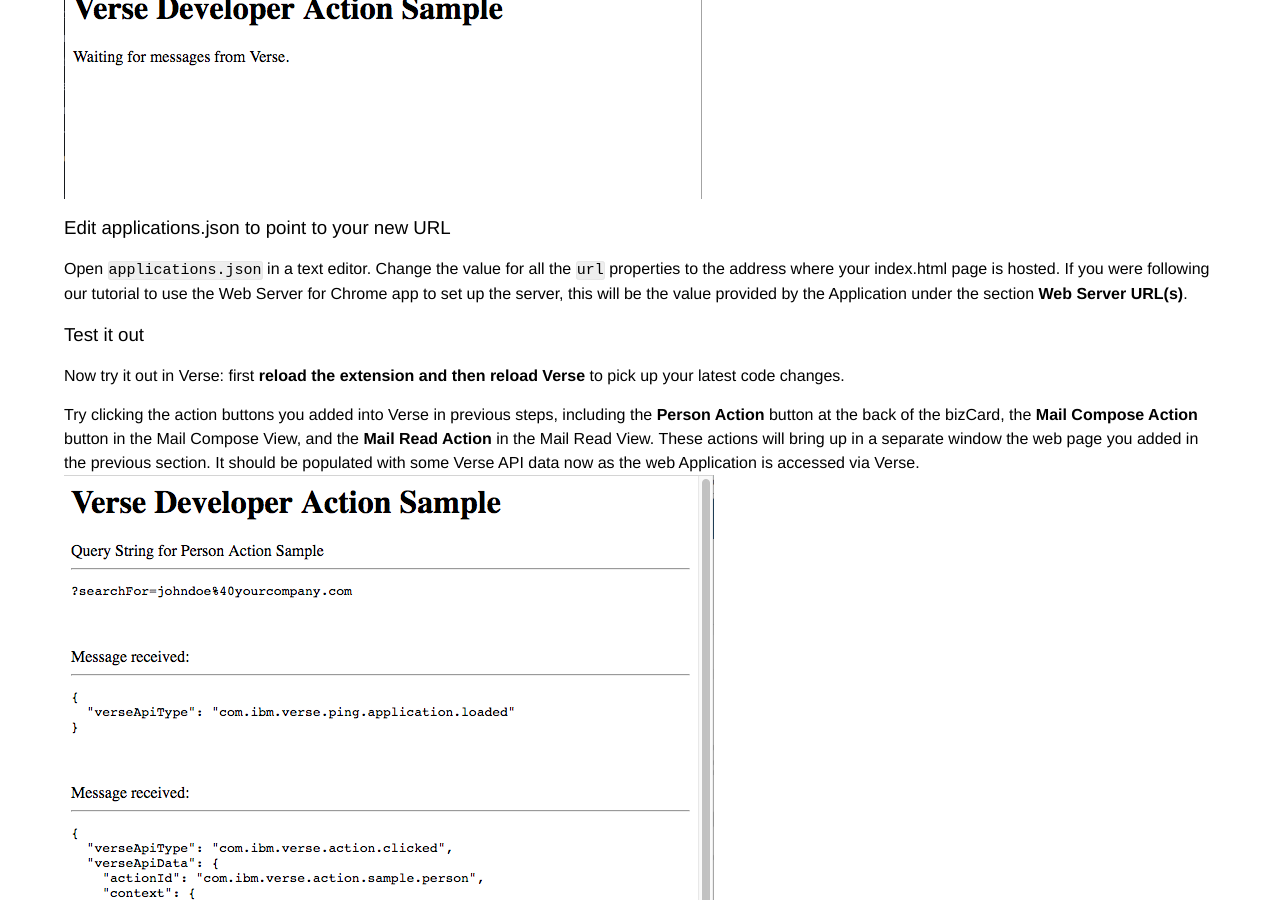
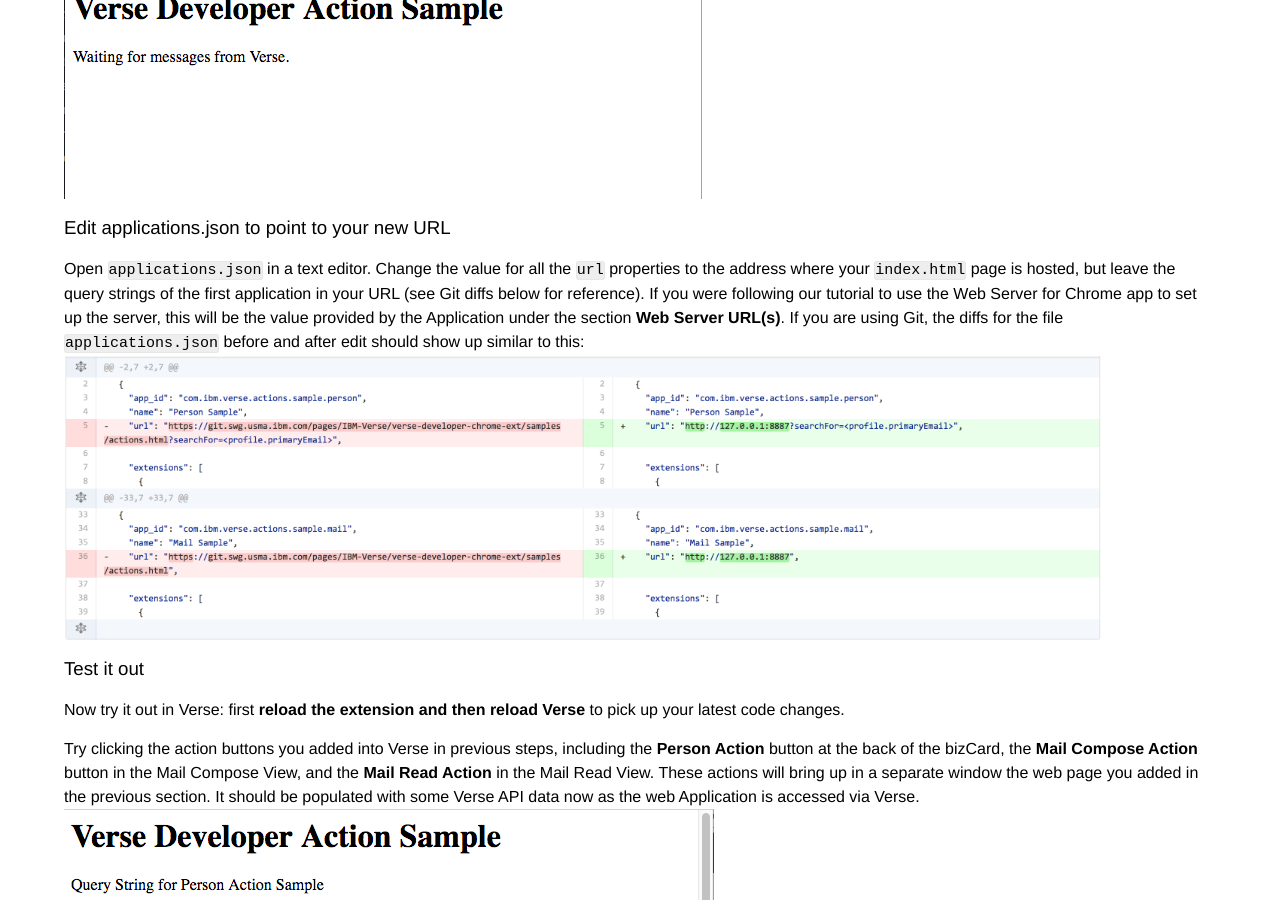
Before and after one commit to ibmverse/verse-developer, a Jekyll site: the page built from _tutorials/tutorial_verse_developer.md, in a window 1280 px wide and 900 px high, scrolled down 11536 px. Built offline with Jekyll 4.4.1, drawn with Linux system fonts in a browser that asks for light colours; some of the changed text lies outside the part shown.

Commit message:
250586: url change sample

```diff
--- a/_tutorials/tutorial_verse_developer.md
+++ b/_tutorials/tutorial_verse_developer.md
@@ -296,8 +296,8 @@
 ![sample page](img/4_sample_page.png)
 
 ### Edit applications.json to point to your new URL
-Open `applications.json` in a text editor. Change the value for all the `url` properties to the address where your index.html page is hosted. If you were following our tutorial to use the Web Server for Chrome app to set up the server, this will be the value provided by the Application under the section __Web Server URL(s)__.
-
+Open `applications.json` in a text editor. Change the value for all the `url` properties to the address where your `index.html` page is hosted, but leave the query strings of the first application in your URL (see Git diffs below for reference). If you were following our tutorial to use the Web Server for Chrome app to set up the server, this will be the value provided by the Application under the section __Web Server URL(s)__. If you are using Git, the diffs for the file `applications.json` before and after edit should show up similar to this:
+![applications json](img/5_applicationsjson.png)
 
 ### Test it out
 Now try it out in Verse: first __reload the extension and then reload Verse__ to pick up your latest code changes.
```
Also changed, not shown: other parts of _tutorials/tutorial_verse_developer.md (+1 -1 lines), _tutorials/img/5_applicationsjson.png (added).
